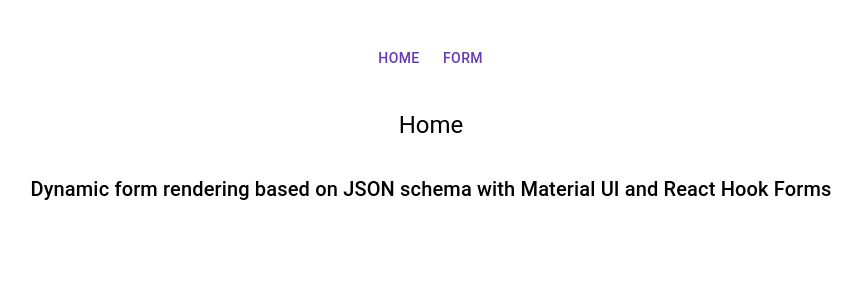
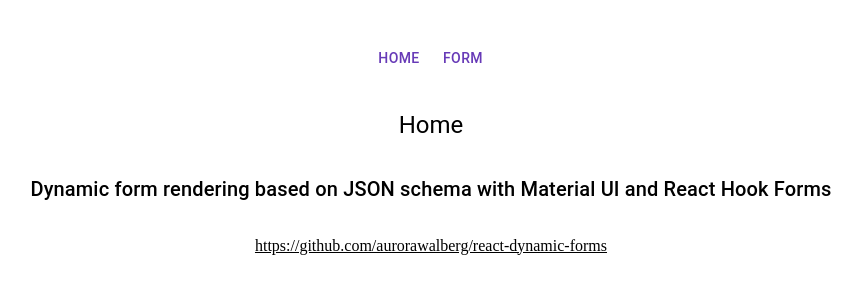
Before and after one commit to aurorascharff/react-dynamic-forms, a React (Vite) app: page / in a window 1280 px wide. Shown: the top 300 px of the page, without its empty margins (209-1071 px from the left). Built offline with nearby package versions, Linux system fonts and the light colour scheme.

Commit message:
modiy json url

```diff
--- a/src/api/api-calls.ts
+++ b/src/api/api-calls.ts
@@ -6,5 +6,8 @@
 }
 
 export async function addCustomFormField(field: DynamicFieldData) {
-  return await axios.post<DynamicFieldData[]>('/api/fields', field);
+  return await axios.post<DynamicFieldData[]>(
+    'https://my-json-server.typicode.com/aurorawalberg/json-server/fields',
+    field,
+  );
 }
--- a/src/pages/HomePage.tsx
+++ b/src/pages/HomePage.tsx
@@ -1,4 +1,5 @@
 import { Box, Typography } from '@mui/material';
+import Link from '@mui/material/Link';
 import React from 'react';
 
 export default function HomePage() {
@@ -11,6 +12,14 @@
         <Typography variant="h6" component="h2" sx={{ mb: '2rem' }}>
           Dynamic form rendering based on JSON schema with Material UI and React Hook Forms
         </Typography>
+        <Link
+          color="inherit"
+          href="
+          https://github.com/aurorawalberg/react-dynamic-forms
+"
+        >
+          https://github.com/aurorawalberg/react-dynamic-forms
+        </Link>
       </Box>
     </div>
   );
```
Also changed, not shown: 1 other file (tests, documents, lock files or other folders).
